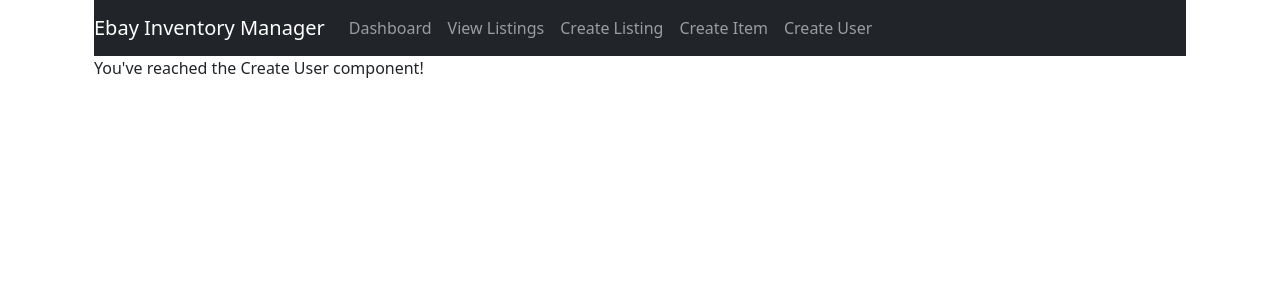
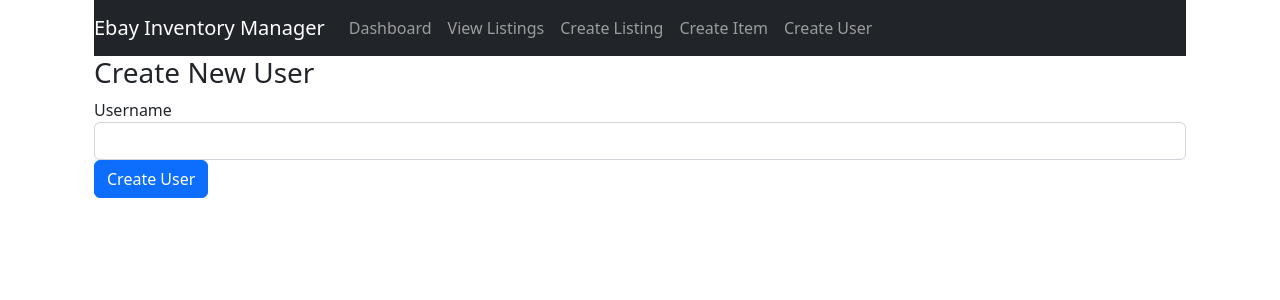
Before and after one commit to jbrewer16/ebay-inventory-manager, a React (Create React App) app: page /user/create in a window 1280 px wide. Shown: the top 300 px of the page. Built offline with nearby package versions, Linux system fonts and the light colour scheme.

Commit message:
Added Create User functionality (#1)

```diff
--- a/package.json
+++ b/package.json
@@ -6,6 +6,7 @@
     "@testing-library/jest-dom": "^5.16.5",
     "@testing-library/react": "^13.4.0",
     "@testing-library/user-event": "^13.5.0",
+    "axios": "^1.1.3",
     "bootstrap": "^5.2.2",
     "react": "^18.2.0",
     "react-dom": "^18.2.0",
--- a/src/components/createuser-component.js
+++ b/src/components/createuser-component.js
@@ -1,10 +1,68 @@
 import React, { Component } from 'react'
+import axios from 'axios';
 
 export default class CreateUser extends Component {
+
+  constructor(props) {
+    super(props)
+
+    this.onChangeUsername = this.onChangeUsername.bind(this);
+    this.onSubmit = this.onSubmit.bind(this);
+
+    this.state = {
+      username: ''
+    }
+
+  }
+
+  onChangeUsername(e) {
+    this.setState({
+      username: e.target.value
+    });
+  }
+
+  onSubmit(e) {
+    e.preventDefault();
+
+    const user = {
+      username: this.state.username
+    }
+
+    axios.post('http://localhost:5000/users/add', user)
+      .then(res => {
+        console.log(res.data);
+        alert(res.data);
+      })
+      .catch(err => {
+        console.log('Error: ' + err);
+        alert('Error: ' + err);
+      });
+
+    this.setState({
+      username: ''
+    })
+
+  }
+
   render() {
     return (
       <div>
-        <p>You've reached the Create User component!</p>
+        <h3>Create New User</h3>
+        <form onSubmit={this.onSubmit}>
+          <div className='form-group'>
+            <label>Username</label>
+            <input
+              type='text'
+              required
+              className='form-control'
+              value={this.state.username}
+              onChange={this.onChangeUsername}
+              />
+          </div>
+          <div className='form-group'>
+            <input type='submit' value='Create User' className='btn btn-primary' />
+          </div>
+        </form>
       </div>
     )
   }
```
Also changed, not shown: 1 other file (tests, documents, lock files or other folders).
